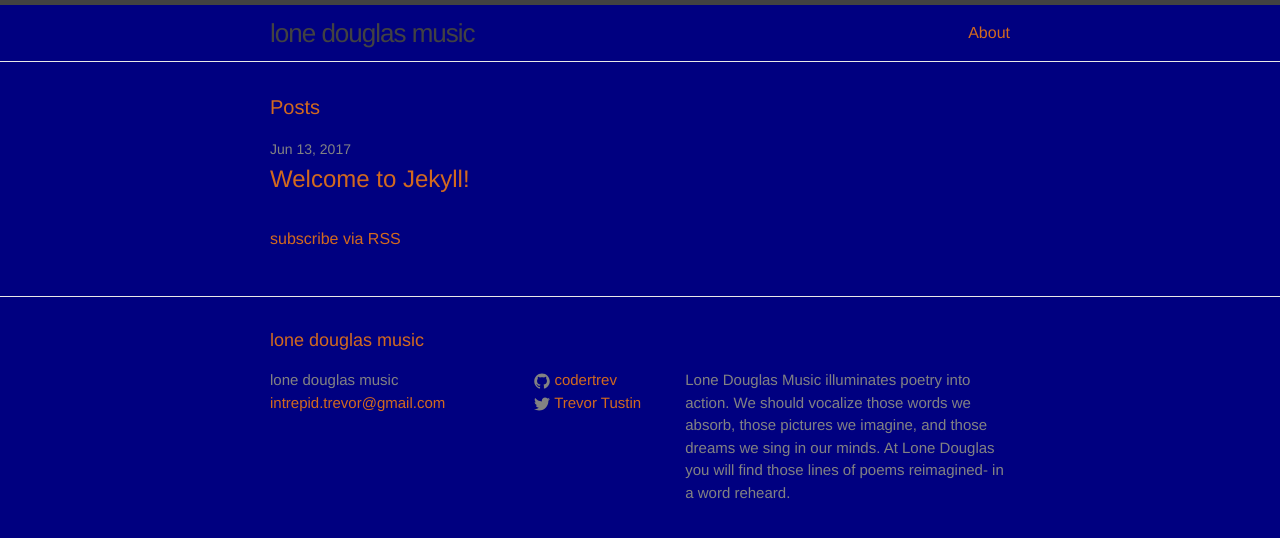
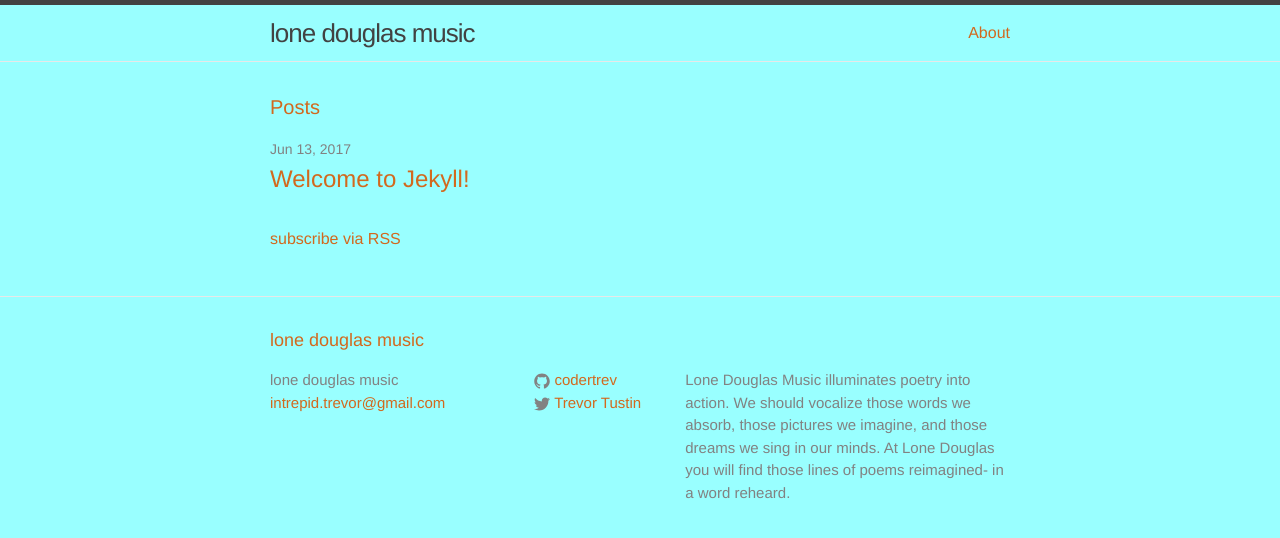
Before and after one commit to codertrev/coder-trev.github.io, a Jekyll site: the page built from index.html, in a window 1280 px wide. Shown: the top 538 px of the page. Built offline with Jekyll 4.4.1, drawn with Linux system fonts in a browser that asks for light colours.

Commit message:
Update main.scss

```diff
--- a/css/main.scss
+++ b/css/main.scss
@@ -15,7 +15,7 @@ $base-line-height: 1.5;
 $spacing-unit:     30px;
 
 $text-color:       chocolate;
-$background-color: navy;
+$background-color: #99ffff;
 $brand-color:      chocolate;
 
 $grey-color:       #828282;
```
